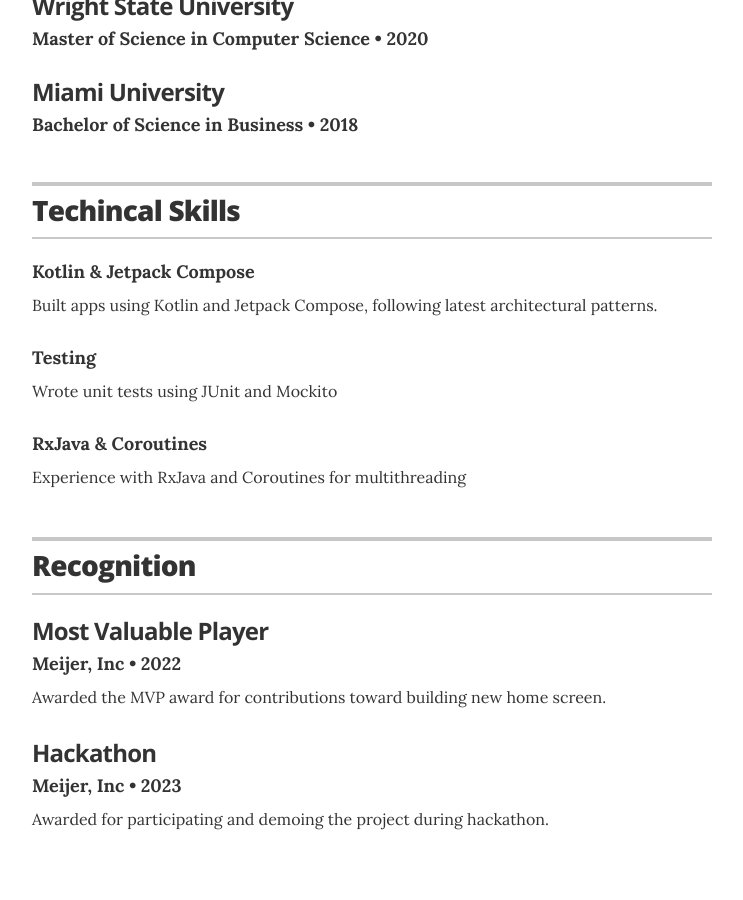
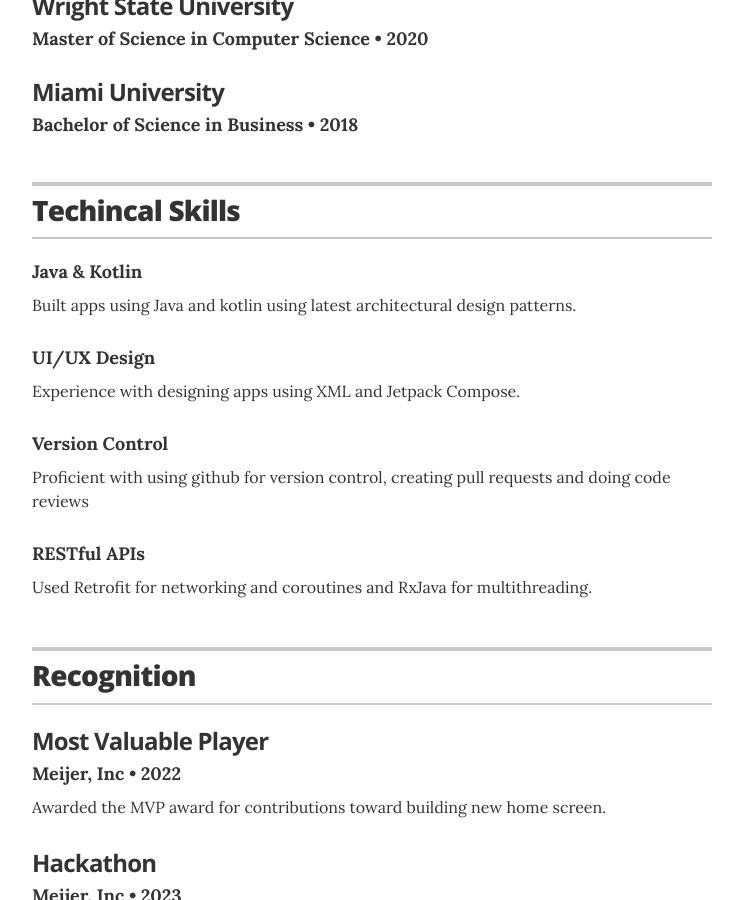
Before and after one commit to Waqaruddin/resume, a Jekyll site: the page built from index.html, in a window 1280 px wide and 900 px high, scrolled down 1192 px. Shown: the whole window, without its empty margins (268-1011 px from the left). Built offline with Jekyll 4.4.1, drawn with Linux system fonts in a browser that asks for light colours; before the commit the page ends 2071 px from its top, so only the background shows below that.

Commit message:
Add more skills

```diff
--- a/_data/skills.yml
+++ b/_data/skills.yml
@@ -1,12 +1,16 @@
 # Skills
 # Organizational leadership
-- skill: Kotlin & Jetpack Compose
-  description: Built apps using Kotlin and Jetpack Compose, following latest architectural patterns.
+- skill: Java & Kotlin
+  description: Built apps using Java and kotlin using latest architectural design patterns.
 
 # Communications strategy
-- skill: Testing
-  description: Wrote unit tests using JUnit and Mockito
+- skill: UI/UX Design
+  description: Experience with designing apps using XML and Jetpack Compose.
 
 # Digital content development and creation
-- skill: RxJava & Coroutines
-  description: Experience with RxJava and Coroutines for multithreading
+- skill: Version Control
+  description: Proficient with using github for version control, creating pull requests and doing code reviews
+
+# Digital content development and creation
+- skill: RESTful APIs
+  description: Used Retrofit for networking and coroutines and RxJava for multithreading.
```
